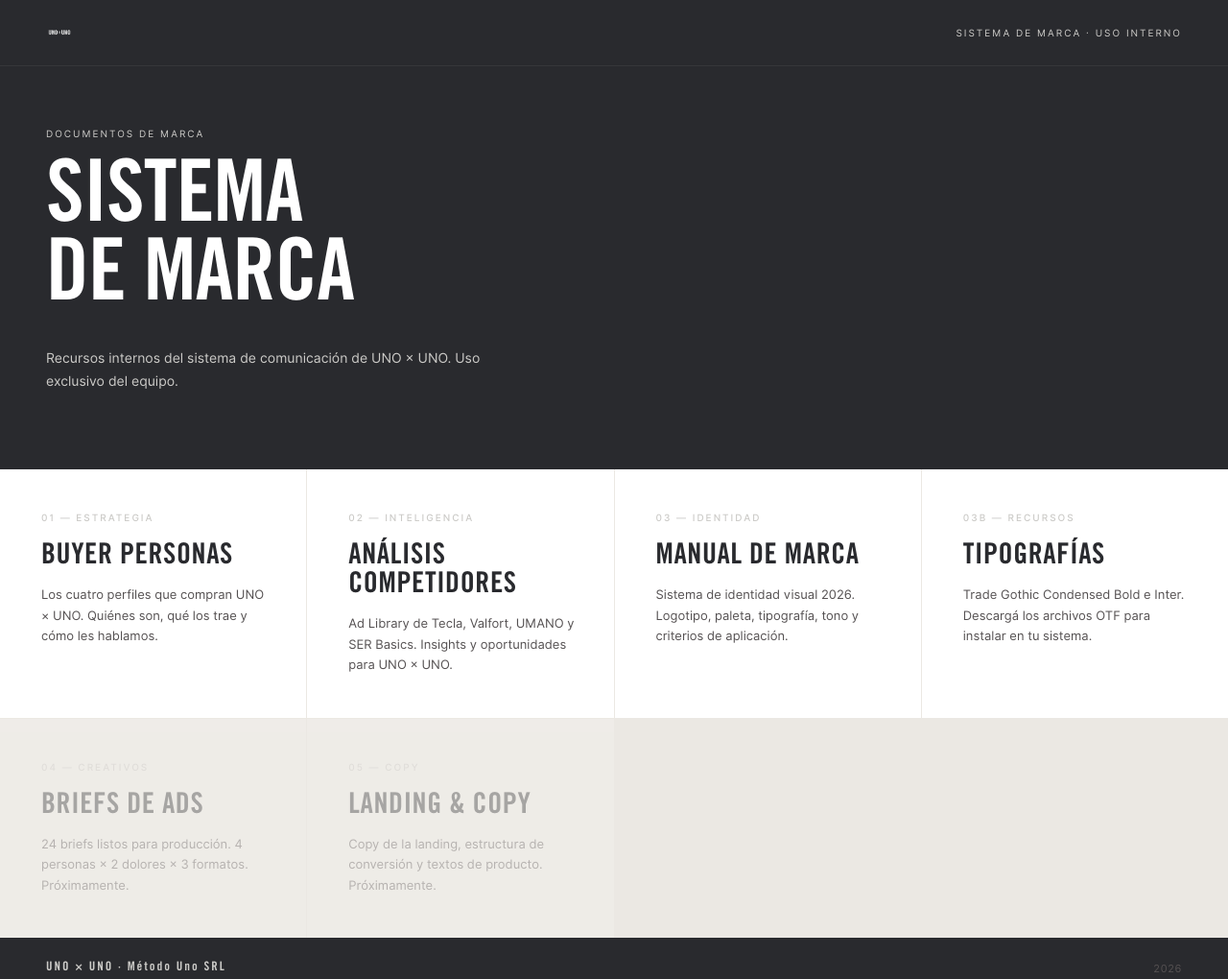
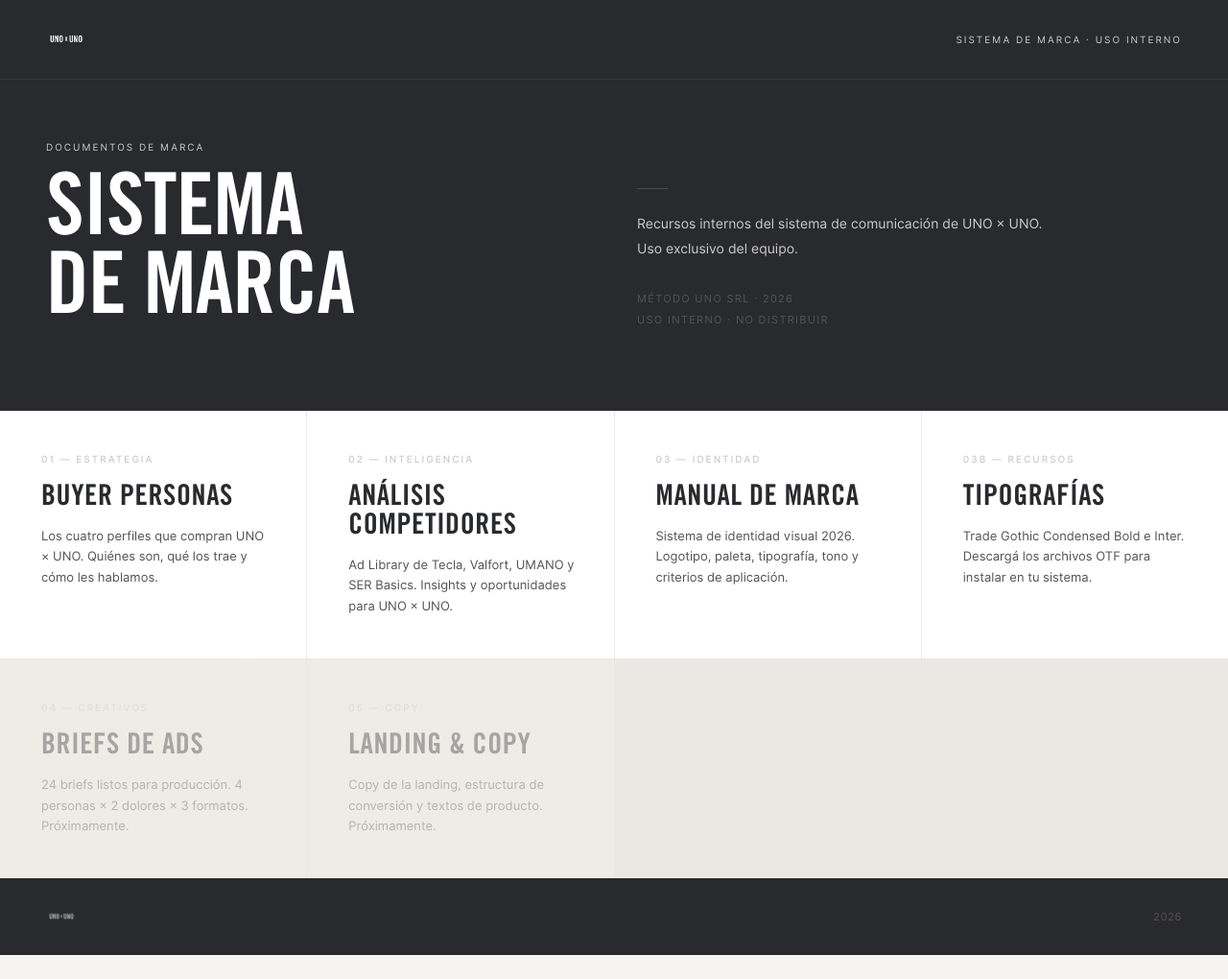
Before and after one commit to Jv-maker-hub/uxu, a plain HTML site: page index.html in a window 1280 px wide. Shown: the whole page at 96% size. After the commit the page ends 995 px from the top, so only its background shows below. Drawn offline with Linux system fonts and the light colour scheme.

Commit message:
fix: hero en dos columnas, logo más grande en nav y footer

```diff
--- a/index.html
+++ b/index.html
@@ -24,7 +24,7 @@
       padding: 20px 48px;
       background: var(--carbon);
     }
-    .nav-logo { height: 28px; display: block; }
+    .nav-logo { height: 42px; display: block; }
     .nav-label { font-family: 'Inter', sans-serif; font-size: 10px; letter-spacing: 0.2em; text-transform: uppercase; color: var(--mid); font-weight: 400; }
 
     /* HERO */
@@ -32,18 +32,27 @@
       background: var(--carbon);
       padding: 64px 48px 80px;
       border-top: 1px solid rgba(255,255,255,0.06);
+      display: grid;
+      grid-template-columns: 1fr 1fr;
+      gap: 48px;
+      align-items: end;
     }
+    .hero-left {}
     .hero-eyebrow { font-size: 10px; letter-spacing: 0.2em; text-transform: uppercase; color: var(--mid); margin-bottom: 24px; font-weight: 400; }
     .hero h1 {
       font-family: 'TradeGothic', sans-serif;
-      font-size: clamp(48px, 7vw, 96px);
+      font-size: clamp(60px, 7vw, 140px);
       font-weight: 700;
       text-transform: uppercase;
       color: var(--white);
       line-height: 0.92;
       letter-spacing: -0.01em;
     }
-    .hero-sub { margin-top: 28px; font-size: 14px; color: var(--mid); max-width: 480px; line-height: 1.7; font-weight: 400; }
+    .hero-right { padding-bottom: 8px; }
+    .hero-sub { font-size: 14px; color: var(--mid); line-height: 1.8; font-weight: 400; max-width: 440px; }
+    .hero-divider { width: 32px; height: 1px; background: rgba(255,255,255,0.15); margin-bottom: 24px; }
+    .hero-meta { margin-top: 32px; display: flex; flex-direction: column; gap: 8px; }
+    .hero-meta-item { font-size: 11px; color: rgba(255,255,255,0.2); letter-spacing: 0.12em; text-transform: uppercase; }
 
     /* GRID */
     main { flex: 1; padding: 0; }
@@ -79,6 +88,8 @@
 
     @media (max-width: 640px) {
       nav, .hero, footer { padding-left: 24px; padding-right: 24px; }
+      .hero { grid-template-columns: 1fr; gap: 28px; }
+      .hero-right { padding-bottom: 0; }
       .doc-card { padding: 32px 24px; }
       .doc-grid { grid-template-columns: 1fr; }
     }
@@ -92,9 +103,18 @@
 </nav>
 
 <div class="hero">
-  <p class="hero-eyebrow">Documentos de marca</p>
-  <h1>Sistema<br>de Marca</h1>
-  <p class="hero-sub">Recursos internos del sistema de comunicación de UNO × UNO. Uso exclusivo del equipo.</p>
+  <div class="hero-left">
+    <p class="hero-eyebrow">Documentos de marca</p>
+    <h1>Sistema<br>de Marca</h1>
+  </div>
+  <div class="hero-right">
+    <div class="hero-divider"></div>
+    <p class="hero-sub">Recursos internos del sistema de comunicación de UNO × UNO. Uso exclusivo del equipo.</p>
+    <div class="hero-meta">
+      <span class="hero-meta-item">Método Uno SRL · 2026</span>
+      <span class="hero-meta-item">Uso interno · No distribuir</span>
+    </div>
+  </div>
 </div>
 
 <main>
@@ -133,7 +153,7 @@
 </main>
 
 <footer>
-  <span class="ft-brand">UNO × UNO · Método Uno SRL</span>
+  <img src="assets/logo-negativo.png" alt="UNO × UNO" style="height:32px;opacity:0.65;">
   <span class="ft-note">2026</span>
 </footer>
 
```
